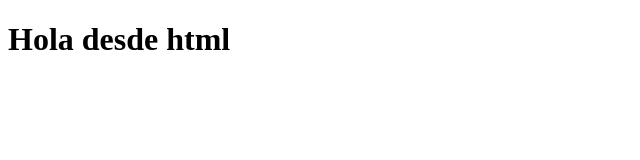
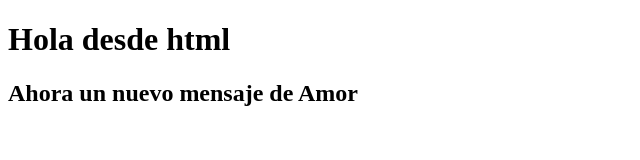
Before and after one commit to Elice2021/PaginaWeb, a plain HTML site: page index.html in a window 1280 px wide. Shown: the whole page, without its empty margins (0-640 px from the left). Drawn offline with Linux system fonts and the light colour scheme.

Commit message:
Agregamos h2

```diff
--- a/index.html
+++ b/index.html
@@ -14,6 +14,7 @@
     </head>
     <body>
            <h1> Hola desde html </h1>
+           <h2> Ahora un nuevo mensaje de Amor </h1>
 
     </body>
 </html>
```
